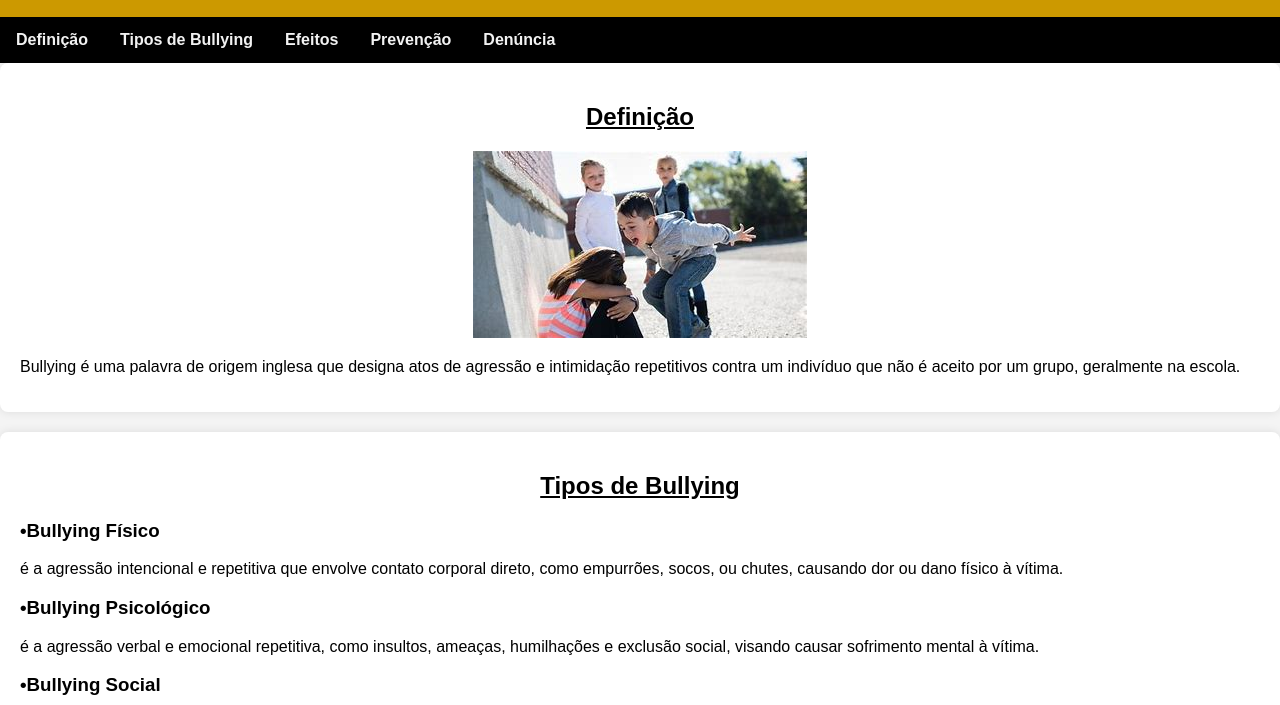
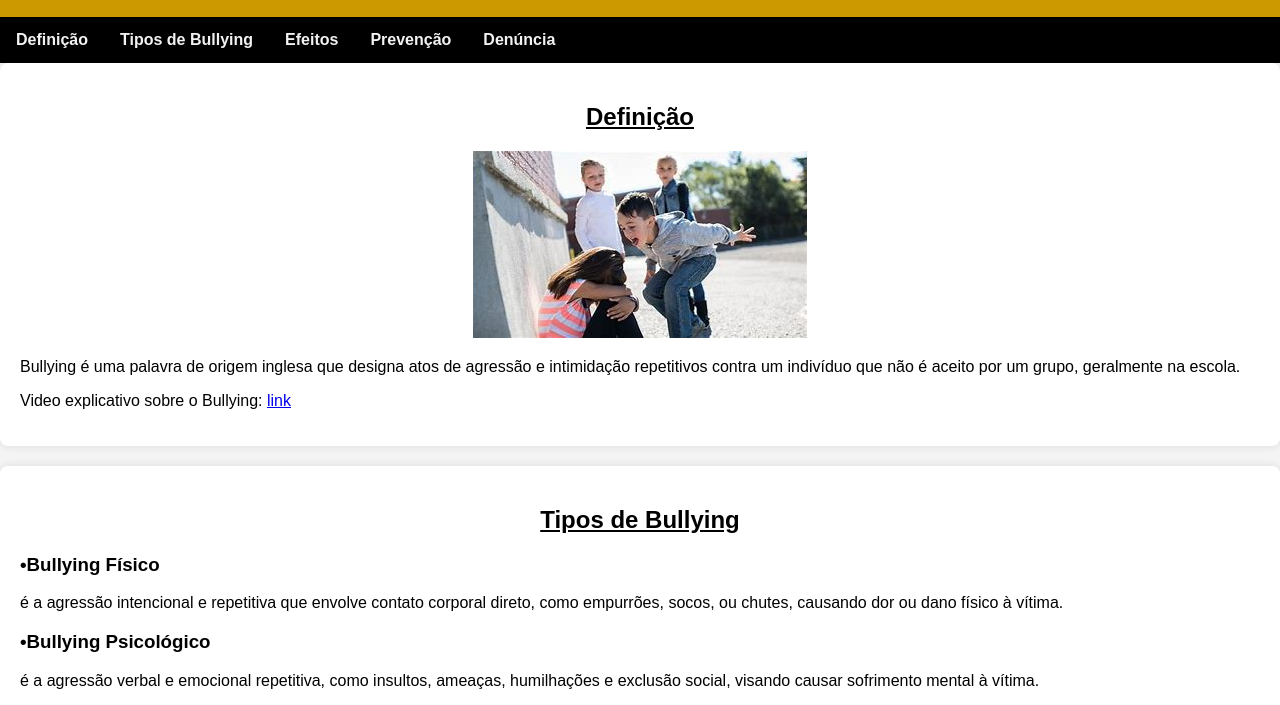
Before and after one commit to MARQUITOSX/Bullying-Marcos-3anoD, a plain HTML site: page index.html in a window 1280 px wide. Shown: the part 95-800 px from the top of the page. Drawn offline with Linux system fonts and the light colour scheme.

Commit message:
28/08/2024

```diff
--- a/index.html
+++ b/index.html
@@ -27,6 +27,7 @@
       <center><img src="baixados.jpeg"/></center>
 
       <p>Bullying é uma palavra de origem inglesa que designa atos de agressão e intimidação repetitivos contra um indivíduo que não é aceito por um grupo, geralmente na escola.</p>
+      <P>Video explicativo sobre o Bullying: <a href="https://www.youtube.com/watch?v=iztfsFAAbP0">link</a>
     </section>
 
     <section class="sessao" id="tipos">
@@ -67,7 +68,7 @@
     <li>Disque Denúncia: 181</li>
     <li>SAMU (Serviço de Atendimento Móvel de Urgência) 192</li>
     <li>Emergência policial: 190</li>
-    <li>Site Escola Segura: <a href="https://wwe.gov.br/mj/pt-br/escolasegura">link</a></li>
+    <li>Site Escola Segura: <a href="https://www.gov.br/mj/pt-br/escolasegura">link</a></li>
 
   </ul>
   </section>
```
